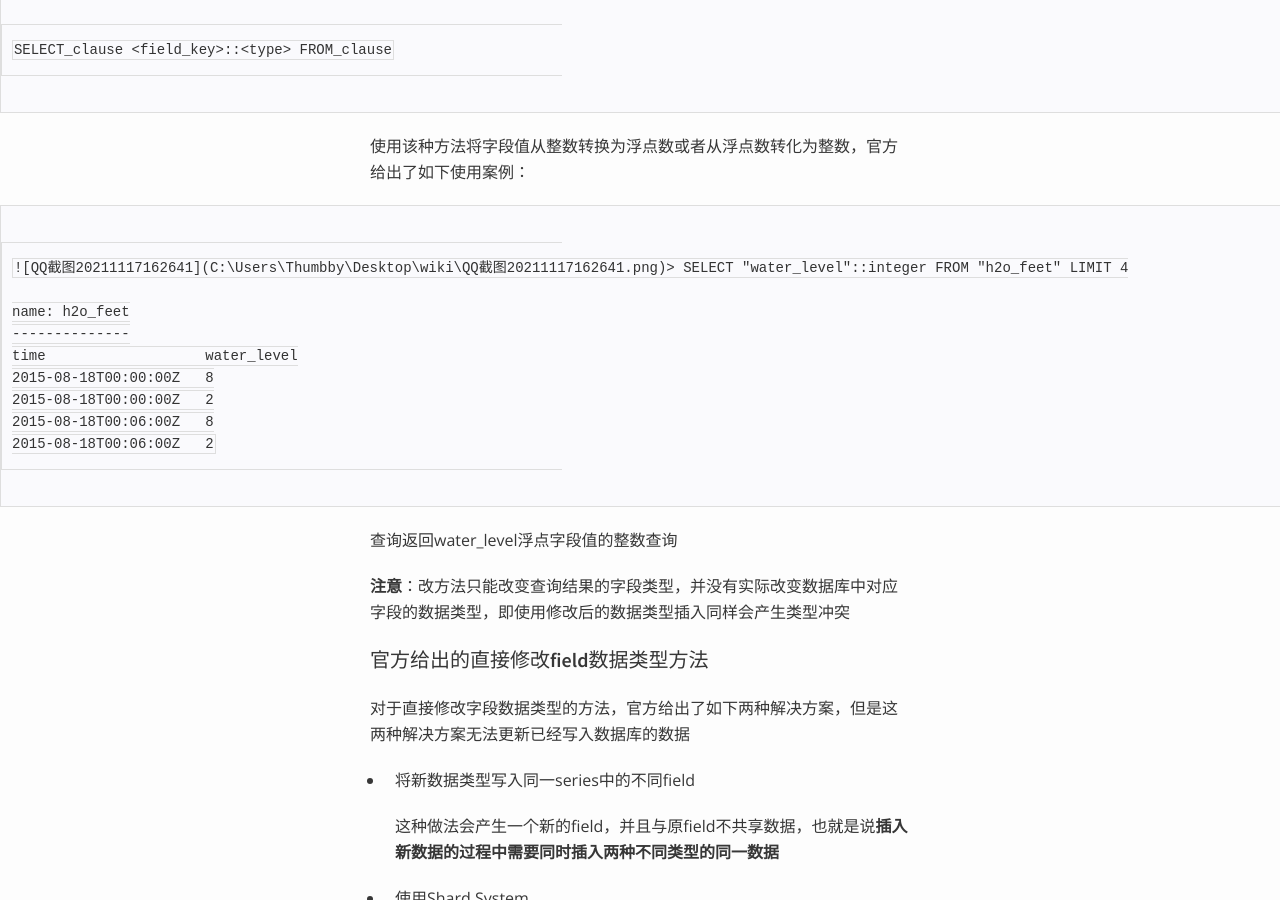
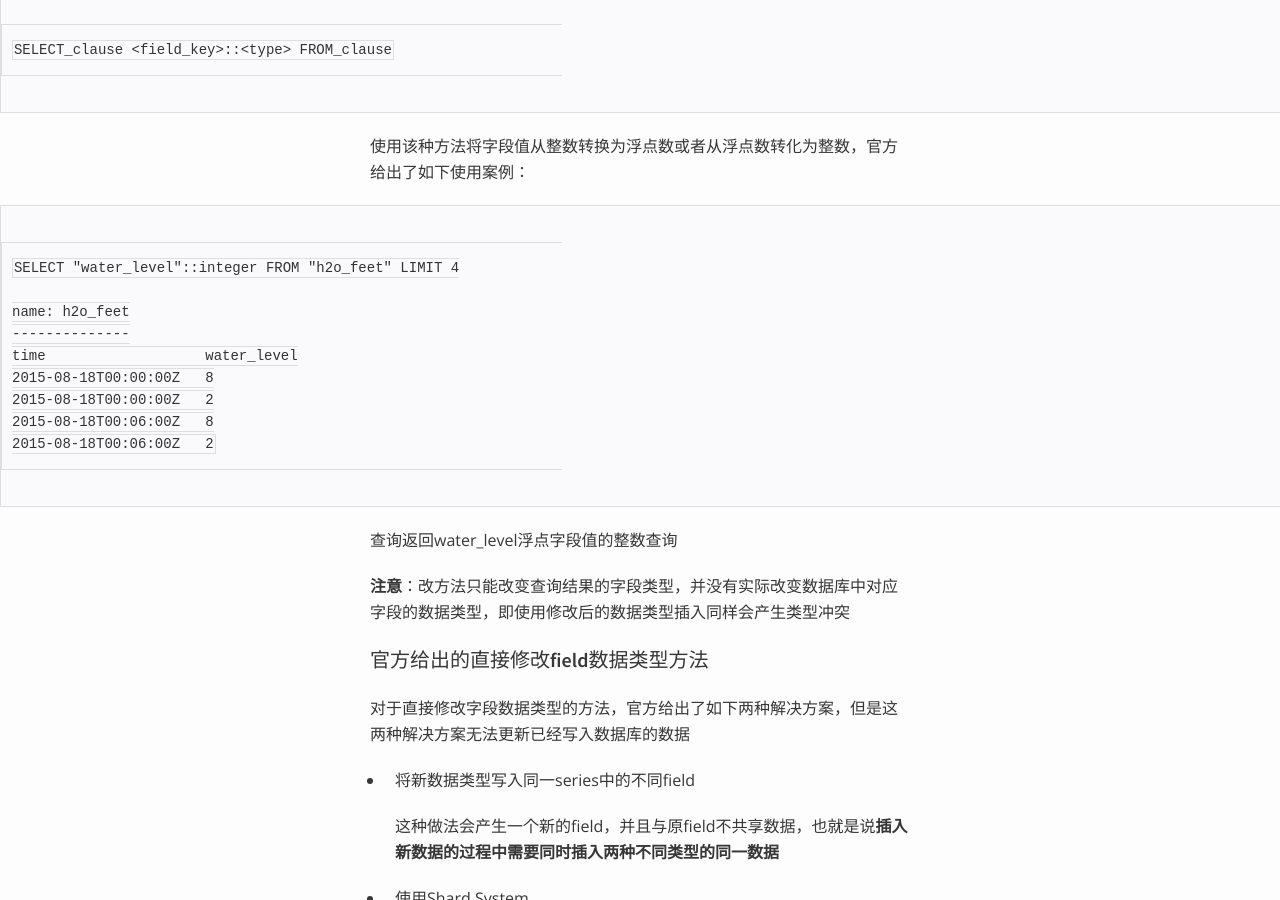
Before and after one commit to Thumbby/Thumbby.github.io, a Jekyll site: the page built from _posts/2021-11-18-diary-for-internship-day78.md, in a window 1280 px wide and 900 px high, scrolled down 2013 px. Built offline with Jekyll 4.4.1, drawn with Linux system fonts in a browser that asks for light colours.

Commit message:
Diary for day78

````diff
--- a/_posts/2021-11-18-diary-for-internship-day78.md
+++ b/_posts/2021-11-18-diary-for-internship-day78.md
@@ -70,7 +70,7 @@ SELECT_clause <field_key>::<type> FROM_clause
 使用该种方法将字段值从整数转换为浮点数或者从浮点数转化为整数，官方给出了如下使用案例：
 
 ```
-![QQ截图20211117162641](C:\Users\Thumbby\Desktop\wiki\QQ截图20211117162641.png)> SELECT "water_level"::integer FROM "h2o_feet" LIMIT 4
+SELECT "water_level"::integer FROM "h2o_feet" LIMIT 4
 
 name: h2o_feet
 --------------
````
